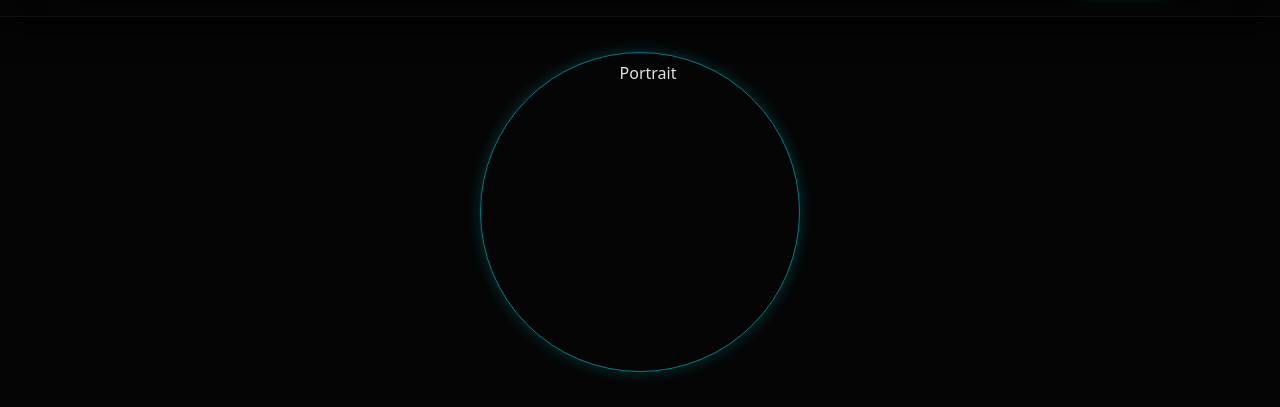
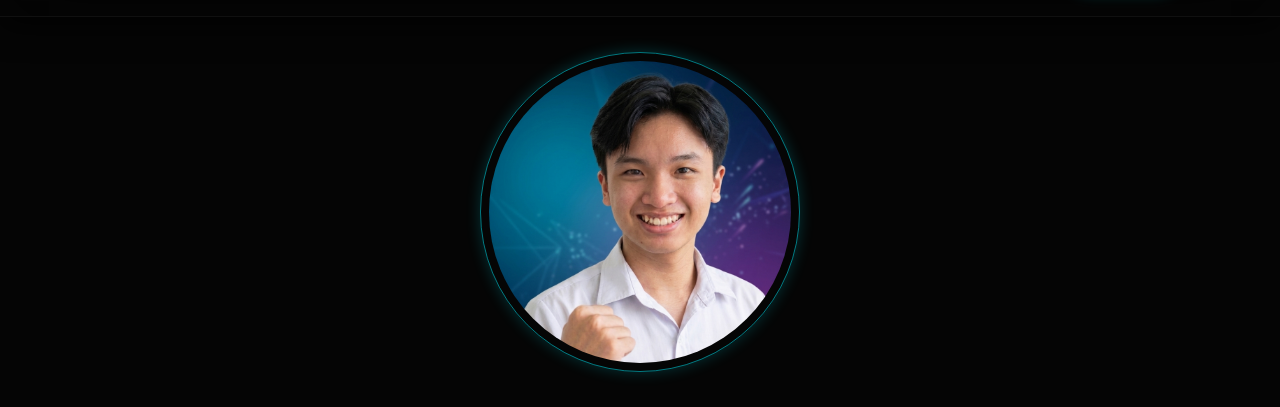
Before and after one commit to XuanPhucdz123/Portfolio-Cinematic, a plain HTML site: page index.html in a window 1280 px wide. Shown: the part 68-475 px from the top of the page. Drawn offline with nearby package versions, Linux system fonts and the light colour scheme.

Commit message:
index.html

```diff
--- a/index.html
+++ b/index.html
@@ -151,7 +151,7 @@
 <main class="flex-grow pt-[120px] pb-section-gap px-gutter max-w-container-max mx-auto w-full">
 <section class="flex flex-col items-center justify-center min-h-[716px] text-center mb-section-gap">
 <div class="relative w-64 h-64 md:w-80 md:h-80 aspect-square rounded-full neon-glow p-2 mb-12 hover:scale-105 transition-transform duration-700">
-<img alt="Portrait" class="w-full h-full object-cover rounded-full" src="avatar.jpg" style=""/>
+<img alt="Portrait" class="w-full h-full object-cover rounded-full" src="avatar.png" style=""/>
 </div>
 <h1 class="text-[80px] font-bold font-display-xl text-on-surface mb-6 text-glow leading-none" style="">Xuân Phúc</h1>
 <div class="flex flex-col items-center justify-center mb-16">
```
